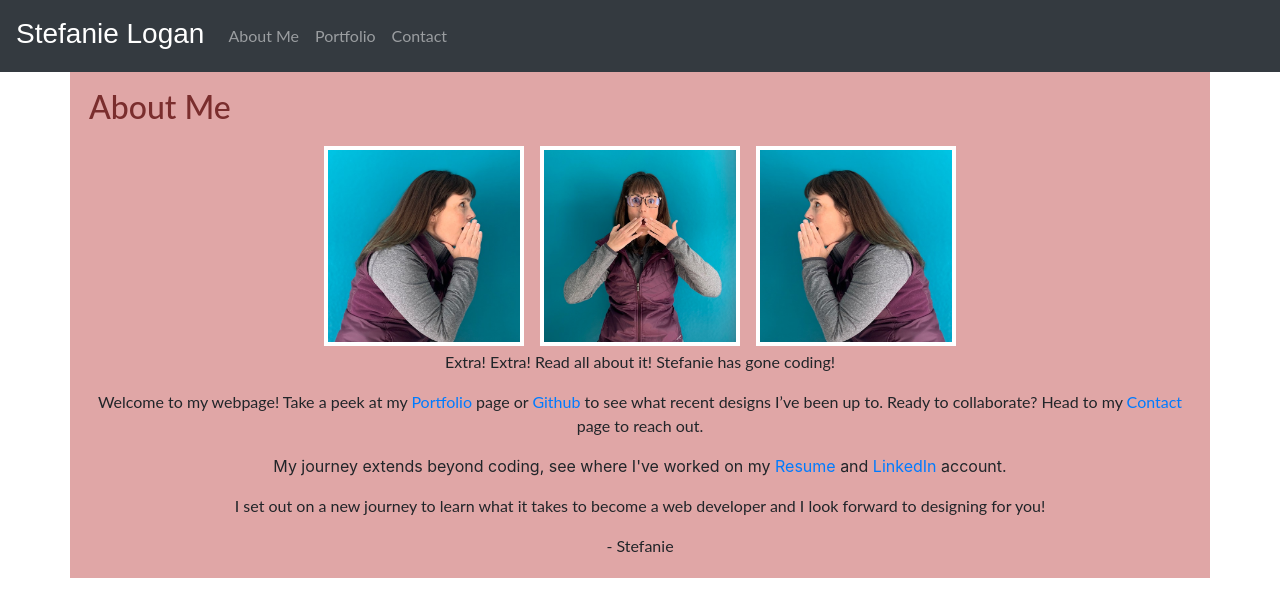
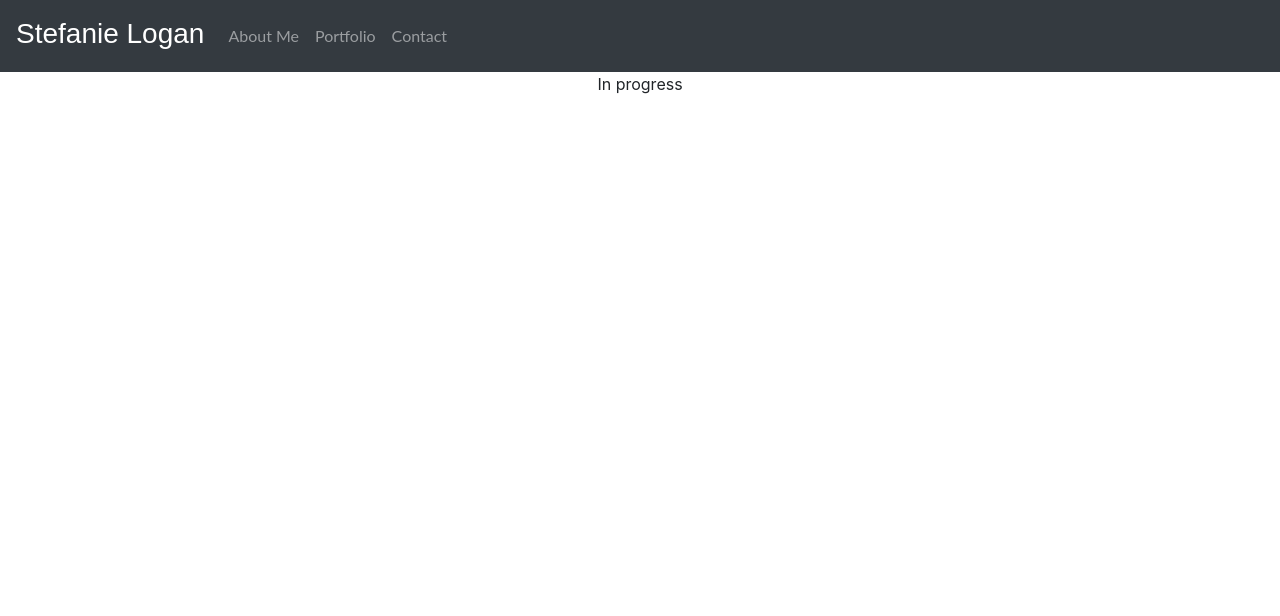
Before and after one commit to stefanieklogan/react_portfolio, a React (Create React App) app: page /Portfolio in a window 1280 px wide. Shown: the top 616 px of the page. Built offline with nearby package versions, Linux system fonts and the light colour scheme.

Commit message:
routing app js

```diff
--- a/src/App.js
+++ b/src/App.js
@@ -1,14 +1,26 @@
 import React, { useState } from 'react';
 import './App.css';
+import { BrowserRouter as Router, Route, Switch } from "react-router-dom";
 import Nav from './Components/Nav';
 import About from './Components/About';
+import Portfolio from './Components/Portfolio';
 
 function App() {
-    return (
-    <div className="App">
-      <Nav />
-      <About />
-    </div>
+  return (
+    <Router>
+      <div className="App">
+        <Nav />
+
+        <Route exact path={["/", "/about"]}>
+          <About />
+          </Route>
+
+        <Route exact path="/Portfolio">
+          <Portfolio />
+        </Route>
+      </div>
+    </Router>
+
   );
 }
 
--- a/src/Components/Portfolio/index.js
+++ b/src/Components/Portfolio/index.js
@@ -4,7 +4,7 @@ import './style.css';
 function Portfolio() {
     return (
 <div>
-
+<p>In progress</p>
 
 </div>
 
```
